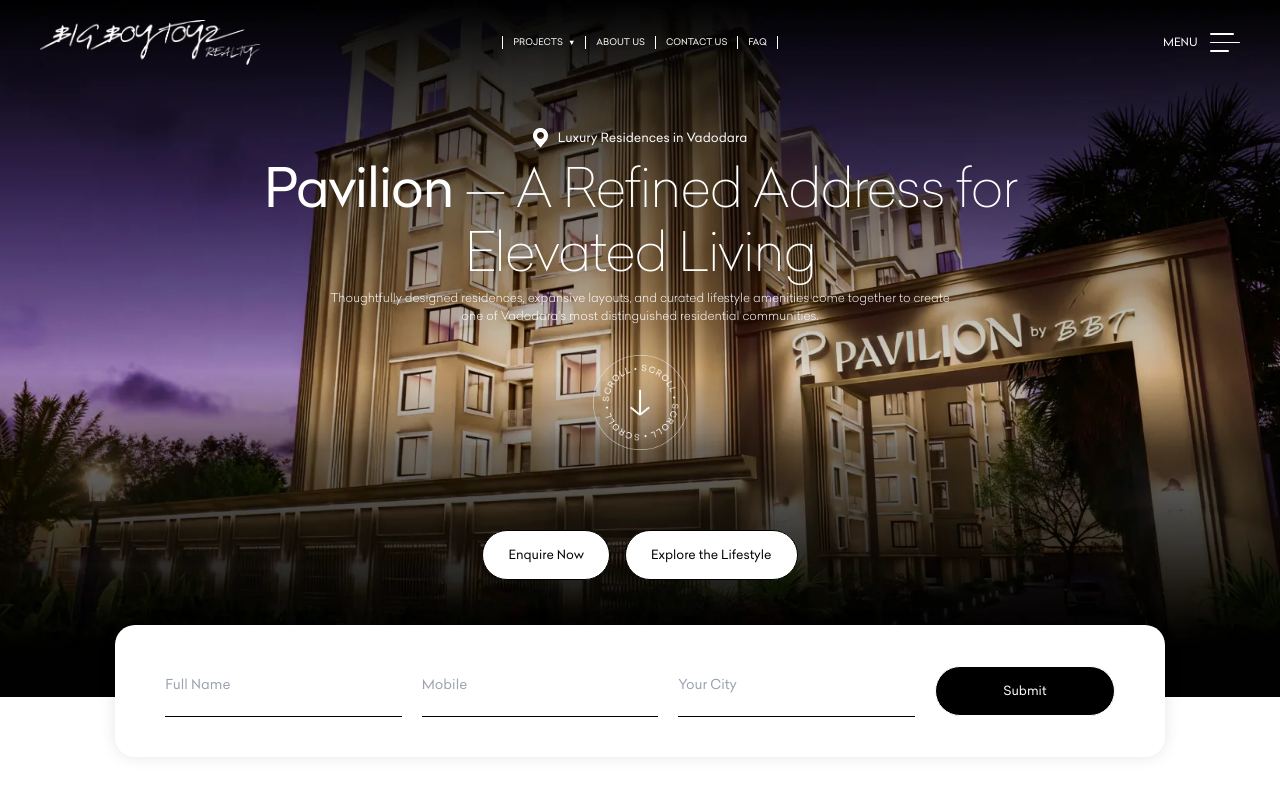
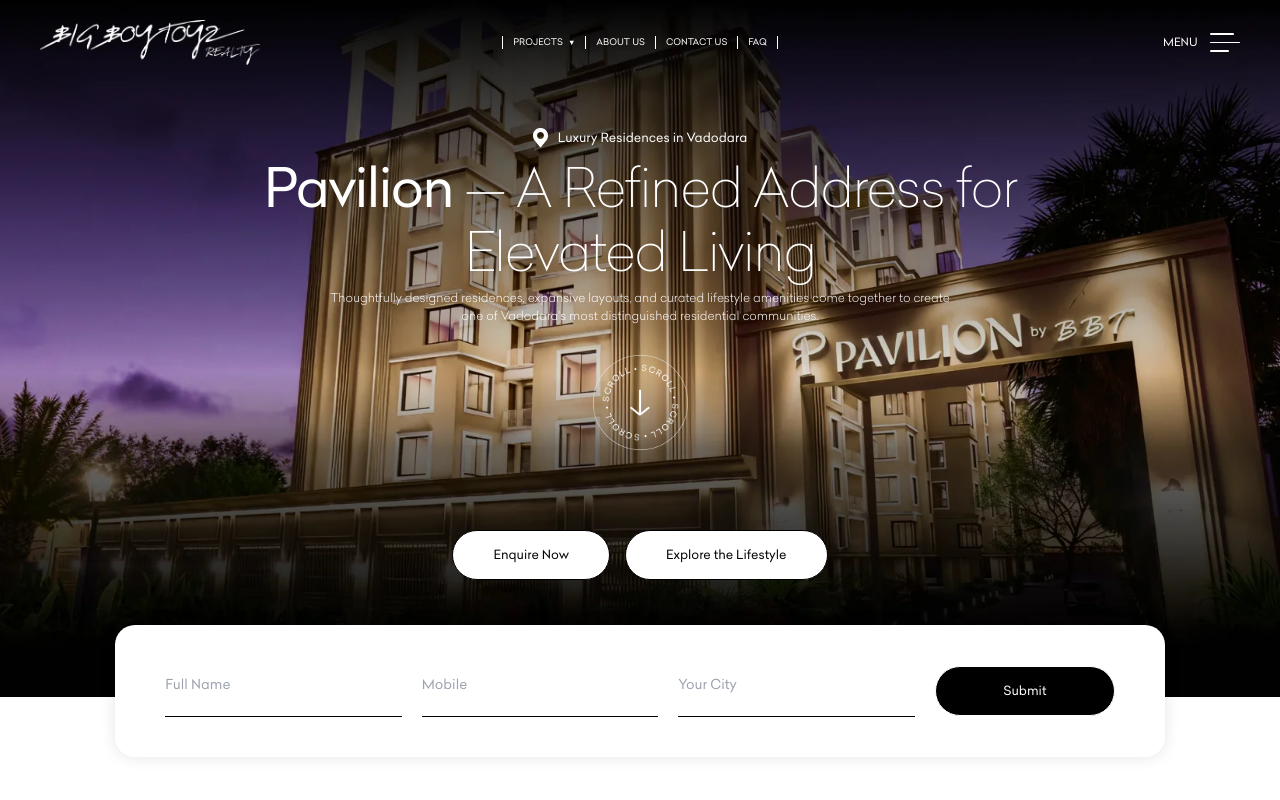
Before and after one commit to MihirBairagi/BBTRealty, a Next.js app: page /detail-page in a window 1280 px wide. Shown: the top 800 px of the page. Built offline with nearby package versions, Linux system fonts and the light colour scheme.

Commit message:
padding fix

```diff
--- a/Components/DetailPage/BannerSection/BannerSection.jsx
+++ b/Components/DetailPage/BannerSection/BannerSection.jsx
@@ -43,8 +43,8 @@
 
                         </div>
                         <div class="mt-[2.5rem] flex items-center justify-center lg:w-[50%] mx-auto">
-                            <a class="max-[1023px]:text-[1.5rem] max-[1023px]:h-[5rem] com-btn font-normal justify-center" href="">Enquire Now</a>
-                            <a class="max-[1023px]:text-[1.5rem] max-[1023px]:h-[5rem] com-btn font-normal justify-center ml-[1.5rem]" href="">Explore the Lifestyle</a>
+                            <a class="max-[1023px]:text-[1.5rem] max-[1023px]:h-[5rem] com-btn font-normal justify-center px-[3rem] lg:px-[4rem]" href="">Enquire Now</a>
+                            <a class="max-[1023px]:text-[1.5rem] max-[1023px]:h-[5rem] com-btn font-normal justify-center ml-[1.5rem] px-[3rem] lg:px-[4rem]" href="">Explore the Lifestyle</a>
                         </div>
                         {/* <ul className='mt-[1.5rem] flex flex-wrap' >
                             <li className='flex items-center w-50% text-start border-l border-[#ffffff91] even:border-r mt-[1.5rem] pl-[1.5rem] pr-[1rem] lg:w-[25%] lg:pl-[2.5rem] lg:pr-[2rem] xl:pl-[3.5rem] xl:pr-[2.5rem] 3xl:pl-[5rem] 3xl:pr-[3.5rem]' >
```
